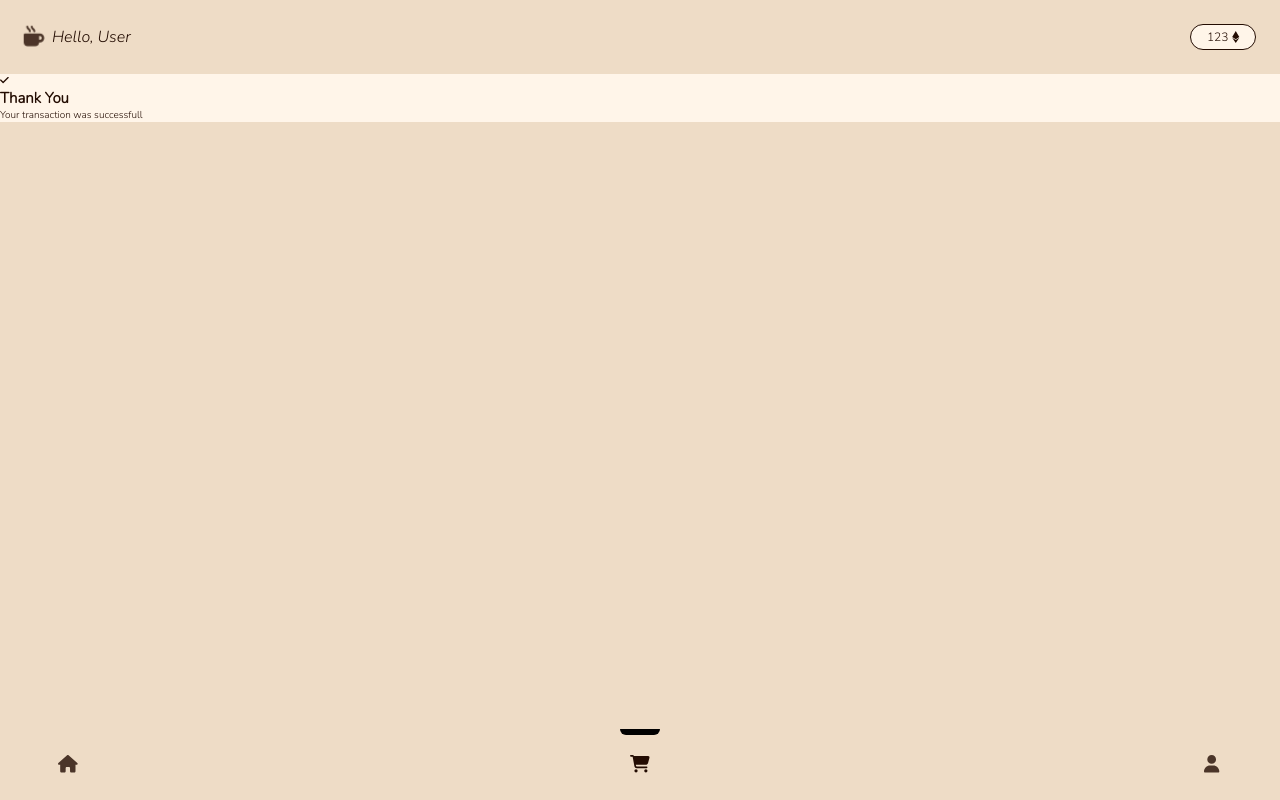
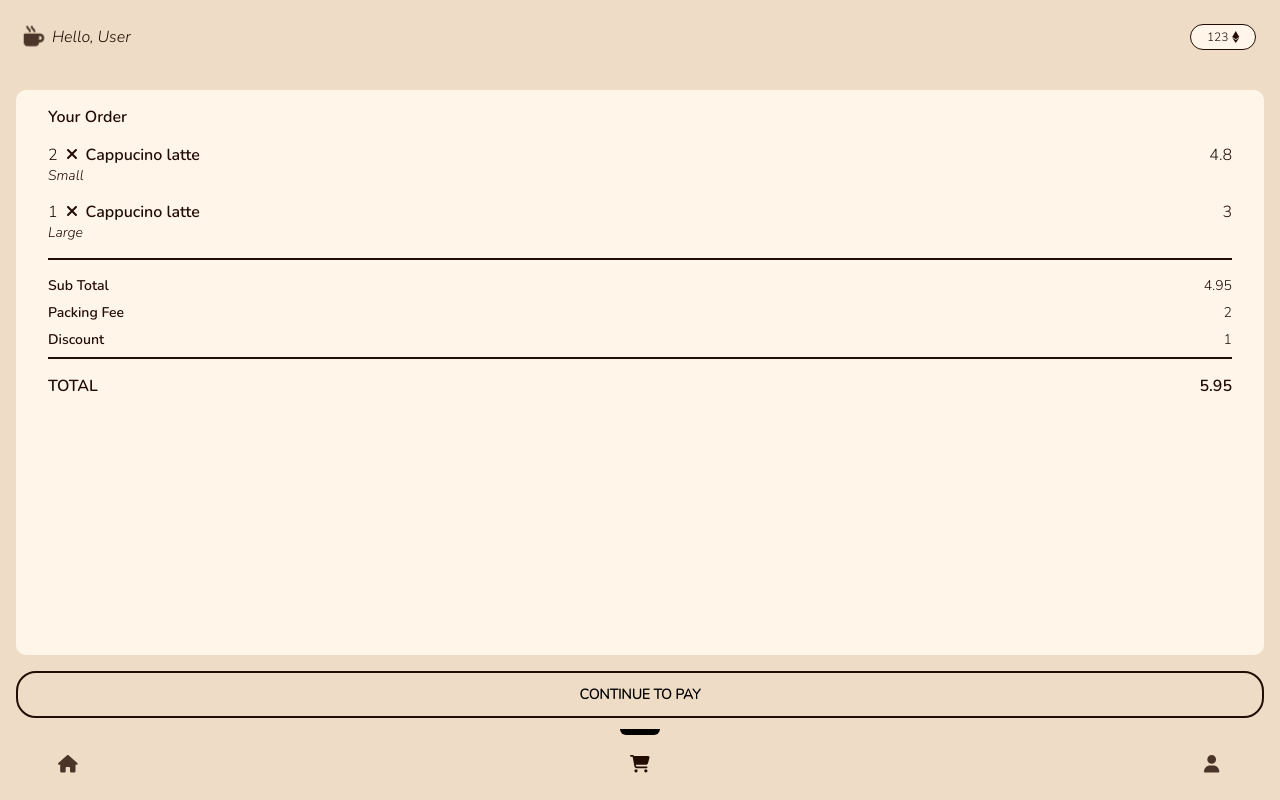
Before and after one commit to code-knayam/kohi, a React (Create React App) app: page /cart in a window 1280 px wide. Built offline with nearby package versions, Linux system fonts and the light colour scheme.

Commit message:
Added cart and orders page

```diff
--- a/src/App.js
+++ b/src/App.js
@@ -12,6 +12,7 @@ import Cart from "./components/Cart/Cart";
 import Profile from "./components/Profile/Profile";
 import Auth from "./components/Auth/Auth";
 import ItemDetails from "./components/ItemDetails/ItemDetails";
+import Orders from "./components/Orders/Orders";
 
 function App() {
 	return (
@@ -23,6 +24,7 @@ function App() {
 						<Route path="home" element={<FoodMenu />}></Route>
 						<Route path="/home/details/:id" element={<ItemDetails />}></Route>
 						<Route path="cart" element={<Cart />}></Route>
+						<Route path="cart/:id" element={<Orders />}></Route>
 						<Route path="profile" element={<Profile />}></Route>
 					</Route>
 					<Route path="/auth" element={<Auth />}></Route>
--- a/src/components/Cart/Cart.js
+++ b/src/components/Cart/Cart.js
@@ -1,21 +1,52 @@
-import { FontAwesomeIcon } from "@fortawesome/react-fontawesome";
-import { faCheck } from "@fortawesome/free-solid-svg-icons";
+import { useNavigate } from "react-router-dom";
+import Button from "../shared/Button/Button";
+import CartItems from "../shared/CartItems/CartItems";
 import "./Cart.scss";
 
+const CART_DETAILS = {
+	price: {
+		subTotal: "4.95",
+		packingFee: "2",
+		discount: "1",
+		total: "5.95",
+	},
+	order_items: [
+		{
+			name: "Cappucino latte",
+			count: "2",
+			size: "small",
+			totalPrice: "4.8",
+		},
+		{
+			name: "Cappucino latte",
+			count: "1",
+			size: "large",
+			totalPrice: "3",
+		},
+	],
+};
+
 function Cart() {
+	const navigate = useNavigate();
+
+	const onContinueToPay = () => {
+		navigate("/cart/123");
+	};
+
 	return (
 		<div className="cart-container">
-			<div className="greeting-container">
-				<span className="icon">
-					<FontAwesomeIcon icon={faCheck} />
-				</span>
-				<h2>Thank You</h2>
-				<p>Your transaction was successfull</p>
+			<div className="cart-contents-container cart-section">
+				<CartItems orderDetails={CART_DETAILS} />
 			</div>
-			<div className="order-id-container">
-				<div className="order-id"></div>
-			</div>
+			<Button
+				handleOnClick={onContinueToPay}
+				className="show-btn"
+				type="secondary"
+			>
+				Continue To Pay
+			</Button>
 		</div>
 	);
 }
+
 export default Cart;
--- a/src/components/Cart/Cart.scss
+++ b/src/components/Cart/Cart.scss
@@ -1,3 +1,29 @@
 .cart-container {
-	background: var(--tertiary-bg);
+	margin: 0 var(--spacing-5);
+	padding-bottom: var(--spacing-5);
+	display: flex;
+	flex-direction: column;
+	height: 100%;
+	box-sizing: border-box;
+
+	.cart-section {
+		background: var(--tertiary-bg);
+		padding: var(--spacing-5) var(--spacing-7);
+		font-size: 1.4rem;
+		border-radius: var(--border-radius-md);
+	}
+
+	.label {
+		font-size: 1.6rem;
+		font-family: 'Nunito-SemiBold';
+	}
+
+	.cart-contents-container {
+		margin-top: var(--spacing-5);
+		flex: 1;
+	}
+
+	.show-btn {
+		margin-top: var(--spacing-5);
+	}
 }
--- a/src/components/ItemDetails/ItemDetails.js
+++ b/src/components/ItemDetails/ItemDetails.js
@@ -3,6 +3,8 @@ import image4 from "./../../assets/images/coffee-2.jpg";
 import SelectableList from "../shared/SelectableList/SelectableList";
 import Counter from "../shared/Counter/Counter";
 import { useState } from "react";
+import Button from "../shared/Button/Button";
+import { useNavigate } from "react-router-dom";
 
 const SIZE_ITEMS = [
 	{
@@ -31,6 +33,7 @@ const ITEM_DETAILS = {
 };
 
 function ItemDetails() {
+	const navigate = useNavigate();
 	const [cartCount, setCartCount] = useState(1);
 	const [itemSize, setItemSize] = useState(0);
 
@@ -43,7 +46,9 @@ function ItemDetails() {
 		setItemSize(index);
 	};
 
-	const handleAddToCart = () => {};
+	const handleAddToCart = () => {
+		navigate("/cart");
+	};
 
 	return (
 		<div className="item-details">
@@ -79,9 +84,7 @@ function ItemDetails() {
 							/>
 						</div>
 						<div className="add-to-cart-container">
-							<button onClick={handleAddToCart} className="add-to-cart-btn">
-								Add to Cart
-							</button>
+							<Button handleOnClick={handleAddToCart}>Add to cart</Button>
 						</div>
 					</div>
 				</div>
--- a/src/components/ItemDetails/ItemDetails.scss
+++ b/src/components/ItemDetails/ItemDetails.scss
@@ -64,17 +64,6 @@
 			}
 			.add-to-cart-container {
 				flex: 4;
-				.add-to-cart-btn {
-					width: 100%;
-					font-size: 1.4rem;
-					font-weight: 600;
-					background: var(--primary-bg);
-					padding: var(--spacing-4-5) var(--spacing-4);
-					border-radius: var(--border-radius-lg);
-					box-shadow: none;
-					border: none;
-					text-transform: uppercase;
-				}
 			}
 
 		}
--- a/src/components/Navbar/Navbar.js
+++ b/src/components/Navbar/Navbar.js
@@ -58,7 +58,7 @@ function Navbar() {
 					<NavLink
 						to={item.link}
 						className={({ isActive }) =>
-							"link" + (isActive ? " active-nav-item" : "")
+							`link ${isActive && " active-nav-item"}`
 						}
 					>
 						<span className="icon">
--- /dev/null
+++ b/src/components/Orders/Orders.js
@@ -0,0 +1,55 @@
+import { FontAwesomeIcon } from "@fortawesome/react-fontawesome";
+import { faCheck } from "@fortawesome/free-solid-svg-icons";
+import "./Orders.scss";
+import Button from "../shared/Button/Button";
+import CartItems from "../shared/CartItems/CartItems";
+
+const ORDER_DETAILS = {
+	orderId: "12434",
+	transactionHash: "asdasd121231",
+	price: {
+		subTotal: "4.95",
+		packingFee: "2",
+		discount: "1",
+		total: "5.95",
+	},
+	order_items: [
+		{
+			name: "Cappucino latte",
+			count: "2",
+			size: "small",
+			totalPrice: "4.8",
+		},
+		{
+			name: "Cappucino latte",
+			count: "1",
+			size: "large",
+			totalPrice: "3",
+		},
+	],
+};
+
+function Orders() {
+	return (
+		<div className="order-container">
+			<div className="greeting-container cart-section">
+				<span className="icon">
+					<FontAwesomeIcon icon={faCheck} size="2x" />
+				</span>
+				<h2 className="heading">Thank You</h2>
+				<p className="message">Your transaction was successfull</p>
+			</div>
+			<div className="order-id-container cart-section">
+				<span className="label">Order Id</span>
+				<span id="order-id">{ORDER_DETAILS.orderId}</span>
+			</div>
+			<div className="cart-contents-container cart-section">
+				<CartItems orderDetails={ORDER_DETAILS} />
+			</div>
+			<Button className="show-btn" type="secondary">
+				Show Transaction Hash
+			</Button>
+		</div>
+	);
+}
+export default Orders;
--- /dev/null
+++ b/src/components/Orders/Orders.scss
@@ -0,0 +1,58 @@
+.order-container {
+	margin: 0 var(--spacing-5);
+	padding-bottom: var(--spacing-5);
+	display: flex;
+	flex-direction: column;
+	height: 100%;
+	box-sizing: border-box;
+
+	.cart-section {
+		background: var(--tertiary-bg);
+		padding: var(--spacing-5) var(--spacing-7);
+		font-size: 1.4rem;
+		border-radius: var(--border-radius-md);
+	}
+
+	.label {
+		font-size: 1.6rem;
+		font-family: 'Nunito-SemiBold';
+	}
+
+	.greeting-container {
+		display: flex;
+		flex-direction: column;
+		align-items: center;
+		justify-content: center;
+		border-radius: 0;
+		border-bottom-left-radius: var(--border-radius-md);
+		border-bottom-right-radius: var(--border-radius-md);
+
+		.icon {
+			border: var(--border-thickness-2) solid var(--border-color-primary);
+			border-radius: 50%;
+			padding: var(--spacing-3) var(--spacing-4);
+		}
+
+		.heading {
+			margin: var(--spacing-4) 0 var(--spacing-3);
+		}
+	}
+
+	.order-id-container {
+		margin-top: var(--spacing-5);
+
+		#order-id {
+			margin-left: var(--spacing-5);
+			font-family: 'Nunito-LightItalic';
+		}
+	}
+
+	.cart-contents-container {
+		margin-top: var(--spacing-5);
+		flex: 1;
+	}
+
+	.show-btn {
+		margin-top: var(--spacing-5);
+	}
+}
--- /dev/null
+++ b/src/components/shared/Button/Button.js
@@ -0,0 +1,14 @@
+import "./Button.scss";
+
+function Button({ type, handleOnClick, className, children }) {
+	return (
+		<button
+			onClick={handleOnClick}
+			className={` ${type === "secondary" && "secondary"} ${className}`}
+		>
+			{children}
+		</button>
+	);
+}
+
+export default Button;
--- /dev/null
+++ b/src/components/shared/Button/Button.scss
@@ -0,0 +1,15 @@
+button {
+	width: 100%;
+	font-size: 1.4rem;
+	font-weight: 600;
+	background: var(--primary-bg);
+	padding: var(--spacing-4-5) var(--spacing-4);
+	border-radius: var(--border-radius-lg);
+	box-shadow: none;
+	border: none;
+	text-transform: uppercase;
+
+	&.secondary {
+		border: var(--border-thickness-2) solid var(--border-color-primary);
+	}
+}
--- /dev/null
+++ b/src/components/shared/CartItems/CartItems.js
@@ -0,0 +1,53 @@
+import { FontAwesomeIcon } from "@fortawesome/react-fontawesome";
+import { faMultiply } from "@fortawesome/free-solid-svg-icons";
+import "./CartItems.scss";
+
+function CartItems({ orderDetails }) {
+	const renderOrderItems = () => {
+		return orderDetails.order_items.map((item) => {
+			return (
+				<div className="order-item">
+					<div className="item-info">
+						<div className="item-desc">
+							<span className="count">{item.count}</span>
+							<span className="icon">
+								<FontAwesomeIcon icon={faMultiply} />
+							</span>
+							<span className="item-name">{item.name}</span>
+						</div>
+						<span className="size">{item.size}</span>
+					</div>
+					<div className="item-price">{item.totalPrice}</div>
+				</div>
+			);
+		});
+	};
+
+	return (
+		<>
+			<p className="label">Your Order</p>
+			<div className="order-items">{renderOrderItems()}</div>
+			<div className="cart-price-container">
+				<div className="price-item">
+					<span className="label">Sub Total</span>
+					<span className="price">{orderDetails.price.subTotal}</span>
+				</div>
+
+				<div className="price-item">
+					<span className="label">Packing Fee</span>
+					<span className="price">{orderDetails.price.packingFee}</span>
+				</div>
+				<div className="price-item">
+					<span className="label">Discount</span>
+					<span className="price">{orderDetails.price.discount}</span>
+				</div>
+
+				<div className="price-item total-price">
+					<span className="label">Total</span>
+					<span className="price">{orderDetails.price.total}</span>
+				</div>
+			</div>
+		</>
+	);
+}
+export default CartItems;
--- /dev/null
+++ b/src/components/shared/CartItems/CartItems.scss
@@ -0,0 +1,66 @@
+.order-items {
+	display: flex;
+	flex-direction: column;
+	gap: var(--spacing-5);
+	padding: var(--spacing-5) 0;
+	border-bottom: var(--border-thickness-2) solid var(--border-color-primary);
+
+	.order-item {
+		display: flex;
+		justify-content: space-between;
+		align-items: start;
+		font-size: 1.6rem;
+
+		.item-info {
+			display: flex;
+			flex-direction: column;
+
+			.item-desc {
+				.item-name {
+					font-family: 'Nunito-SemiBold';
+				}
+
+				.icon {
+					margin: 0 var(--spacing-4);
+				}
+			}
+
+			.size {
+				font-size: 1.4rem;
+				text-transform: capitalize;
+				font-family: 'Nunito-LightItalic';
+			}
+		}
+	}
+}
+
+.cart-price-container {
+	display: flex;
+	flex-direction: column;
+	gap: var(--spacing-4);
+	padding: var(--spacing-5) 0;
+
+	.price-item {
+		display: flex;
+		justify-content: space-between;
+
+		.label {
+			font-size: 1.4rem;
+		}
+
+		&.total-price {
+			padding: var(--spacing-5) 0;
+			border-top: var(--border-thickness-2) solid var(--border-color-primary);
+
+			.label {
+				font-size: 1.6rem;
+				text-transform: uppercase;
+			}
+
+			.price {
+				font-size: 1.6rem;
+				font-family: 'Nunito-SemiBold';
+			}
+		}
+	}
+}
```
